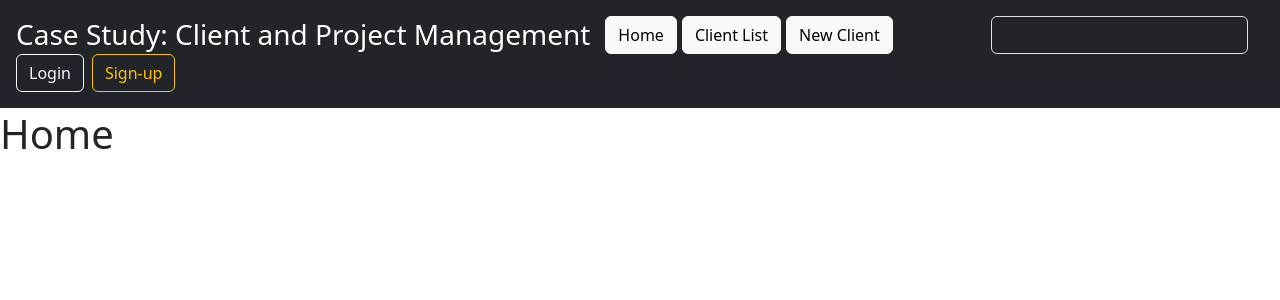
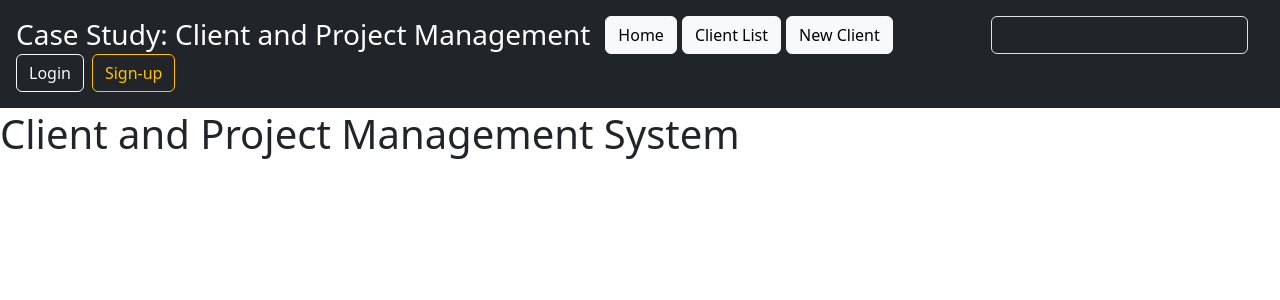
Before and after one commit to pmoore8412/Training-Case-Study-Client-and-Project-Management-frontend, a React (Vite) app: page / in a window 1280 px wide. Shown: the top 300 px of the page. Built offline with nearby package versions, Linux system fonts and the light colour scheme.

Commit message:
minor change to root

```diff
--- a/src/routes/root.jsx
+++ b/src/routes/root.jsx
@@ -6,7 +6,7 @@ export default function Root() {
 
     return (
         <>
-            <h1>Home</h1>
+            <h1>Client and Project Management System</h1>
         </>
     );
 }
```
